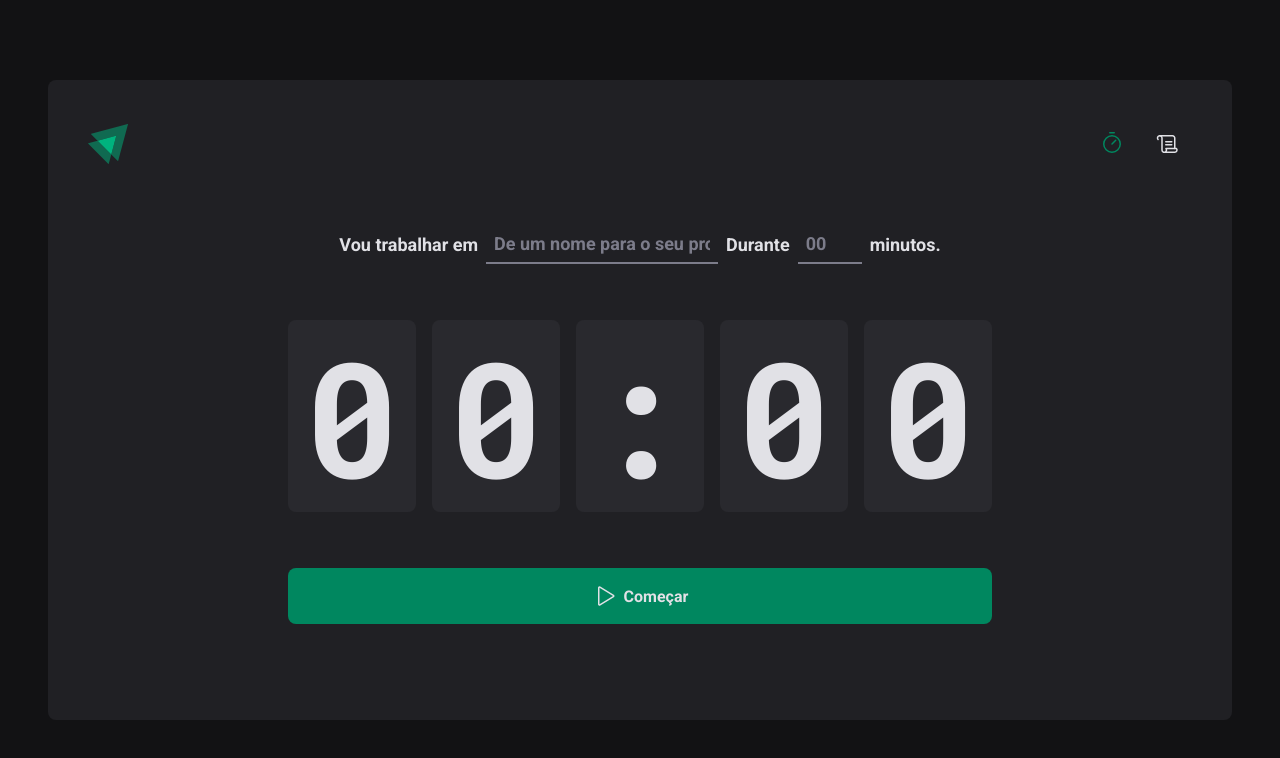
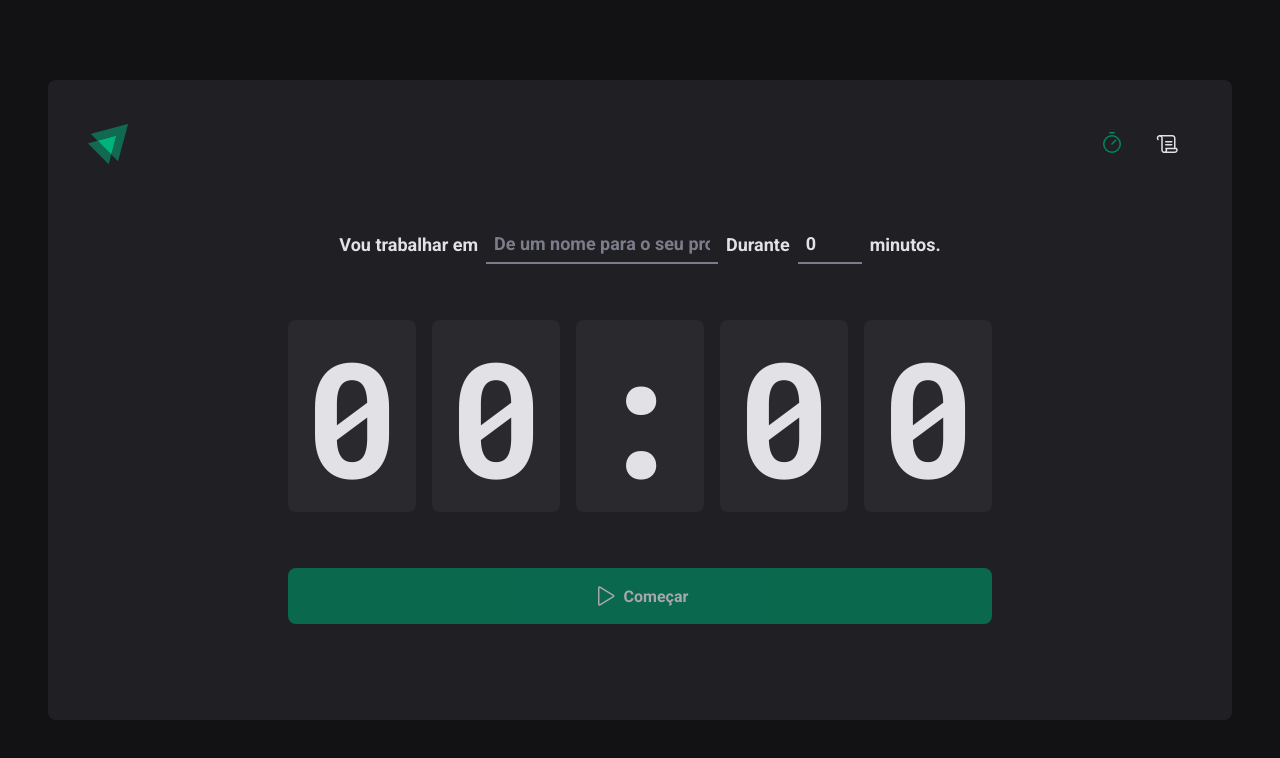
Before and after one commit to leonardo-weber/react-rocketseat, a React (Vite) app in the folder 02-ignite-timer/: page / in a window 1280 px wide. Shown: the top 758 px of the page. Built offline with nearby package versions, Linux system fonts and the light colour scheme.

Commit message:
working with react hook form

```diff
--- a/02-ignite-timer/package.json
+++ b/02-ignite-timer/package.json
@@ -10,11 +10,14 @@
     "preview": "vite preview"
   },
   "dependencies": {
+    "@hookform/resolvers": "^3.1.1",
     "phosphor-react": "^1.4.1",
     "react": "^18.2.0",
     "react-dom": "^18.2.0",
+    "react-hook-form": "^7.45.2",
     "react-router-dom": "^6.14.2",
-    "styled-components": "^6.0.5"
+    "styled-components": "^6.0.5",
+    "zod": "^3.21.4"
   },
   "devDependencies": {
     "@types/react": "^18.2.15",
--- a/02-ignite-timer/src/pages/Home/index.tsx
+++ b/02-ignite-timer/src/pages/Home/index.tsx
@@ -1,10 +1,36 @@
 import { Play } from "phosphor-react"
 import { CountdownContainer, FormContainer, HomeContainer, MinutesAmountInput, StartCountdownButton, TaskInput } from "./styles"
+import { useForm } from 'react-hook-form'
+import { zodResolver } from '@hookform/resolvers/zod'
+import * as zod from 'zod'
+
+const newCycleFormValidationSchema = zod.object({
+    task: zod.string().min(1, 'Informe a tarefa!'),
+    minutesAmount: zod.number().min(5).max(60),
+})
+
+type NewCycleFormData = zod.infer<typeof newCycleFormValidationSchema>
 
 export const Home = () => {
+
+    const form = useForm<NewCycleFormData>({
+        resolver: zodResolver(newCycleFormValidationSchema),
+        defaultValues: {
+            task: '',
+            minutesAmount: 0,
+        }
+    })
+
+    const handleCreateNewCycle = (data) => {
+        form.reset()
+    }
+
+    const taskValue = form.watch('task')
+    const isSubmitDisabled = !taskValue
+
     return (
         <HomeContainer>
-            <form>
+            <form onSubmit={form.handleSubmit(handleCreateNewCycle)}>
                 <FormContainer>
 
                     <label htmlFor="task"> Vou trabalhar em </label>
@@ -13,6 +39,7 @@ export const Home = () => {
                         type="text"
                         placeholder="De um nome para o seu projeto"
                         list="taskSuggestions"
+                        {...form.register('task')}
                     />
 
                     <datalist id="taskSuggestions">
@@ -27,6 +54,7 @@ export const Home = () => {
                         step={5}
                         min={5}
                         max={60}
+                        {...form.register('minutesAmount', { valueAsNumber: true })}
                     />
 
                     <span> minutos. </span>
@@ -41,7 +69,7 @@ export const Home = () => {
                     <span> 0</span>
                 </CountdownContainer>
 
-                <StartCountdownButton type="submit">
+                <StartCountdownButton disabled={isSubmitDisabled} type="submit">
                     <Play size={24} />
                     Começar
                 </StartCountdownButton>
```
Also changed, not shown: 1 other file (tests, documents, lock files or other folders).
